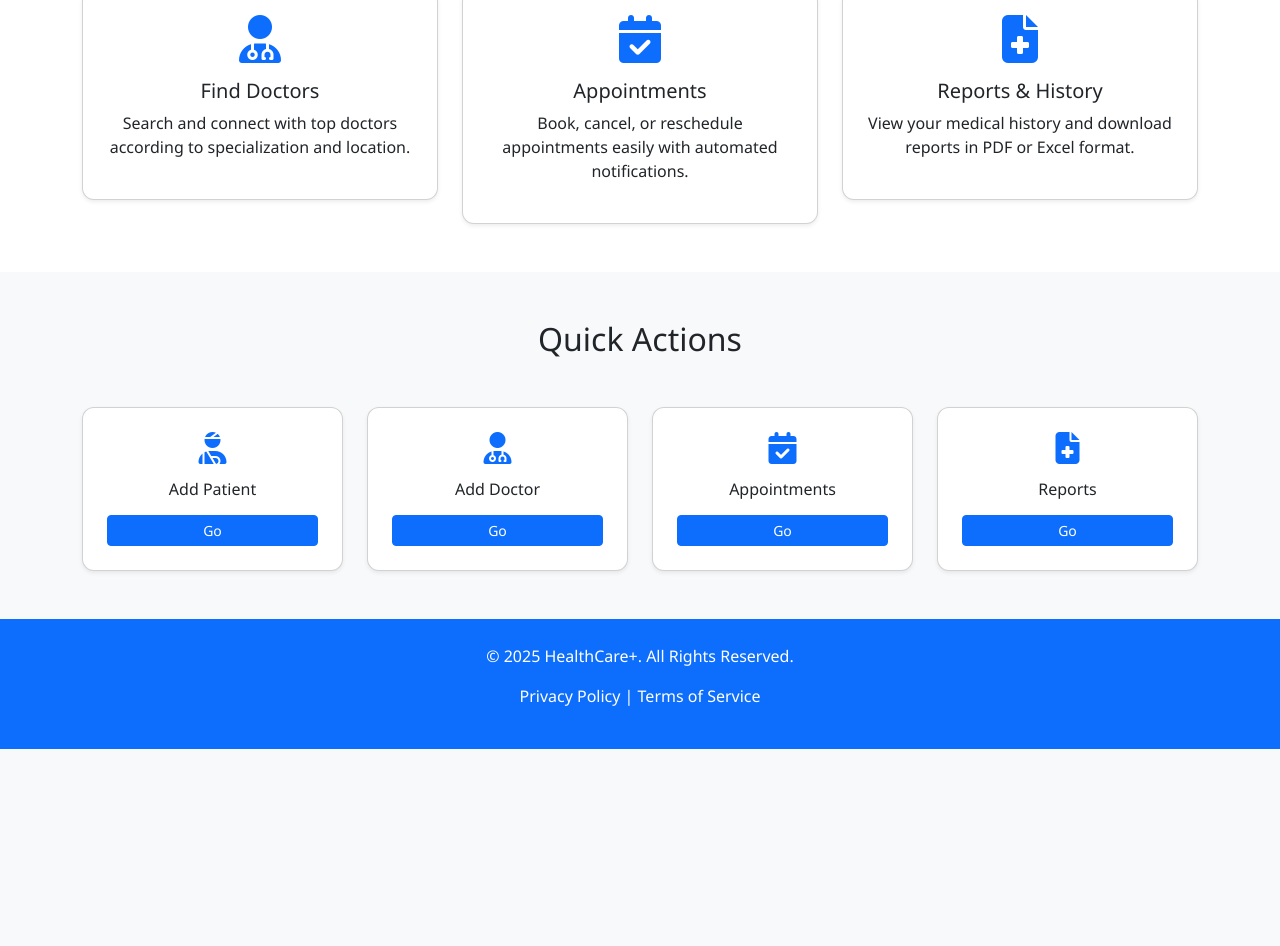
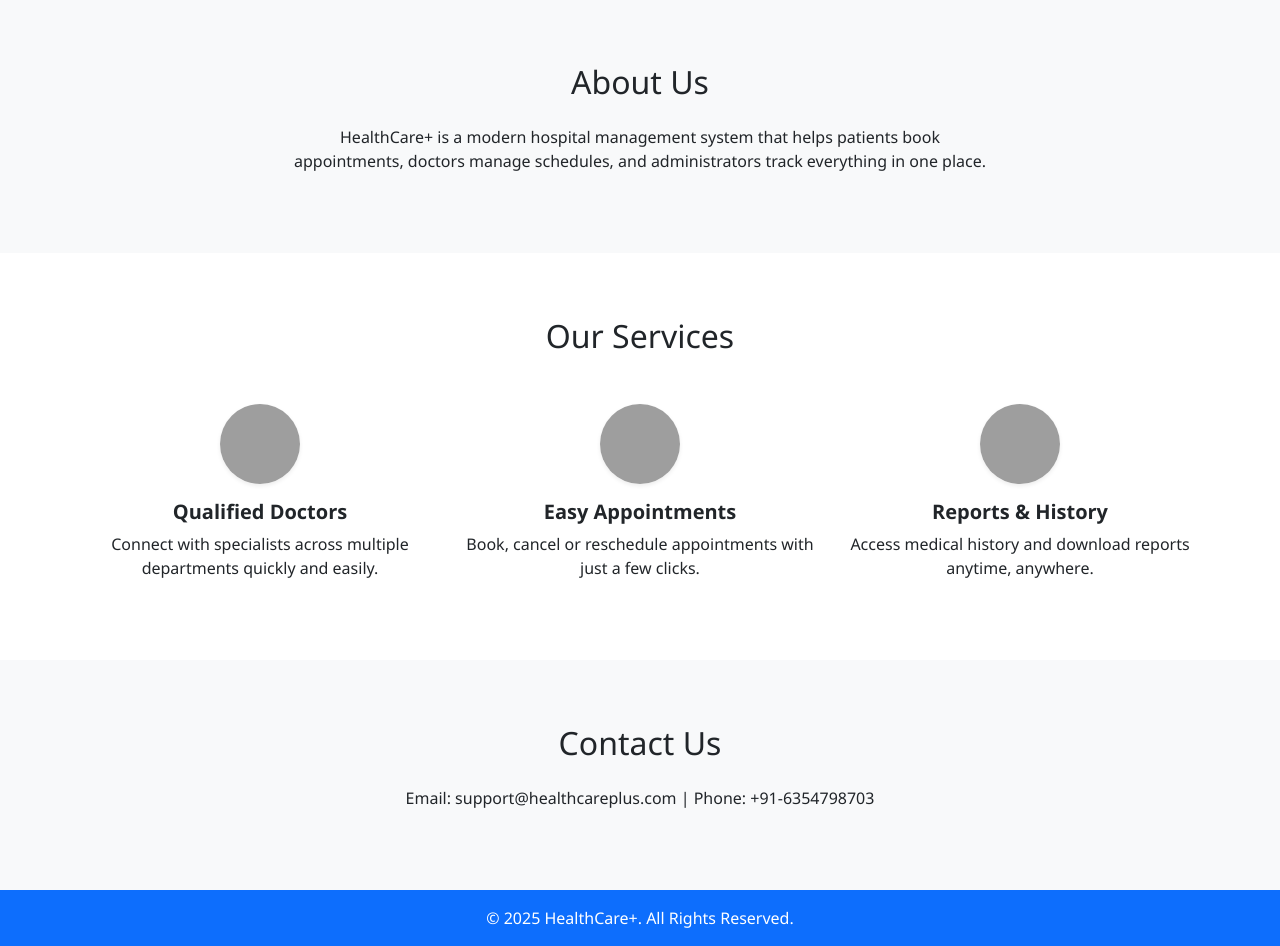
Before and after one commit to Rakshitsoni1410/hosptial-in-django, a Django app: template hospital_project/hospital/templates/home.html in a window 1280 px wide. Shown: the part 801-1747 px from the top of the page. Before the commit the page ends 1550 px from the top, so only its background shows below. Run offline with Django 5.2, Linux system fonts and the light colour scheme; the template is opened without the code that fills it, so the values that code supplies are empty; some libraries are stand-ins or nearby versions; grey boxes are pictures that could not be loaded.

Commit message:
Refactored home.html template for improved layout and styling; updated URLs and views for better routing and rendering.

```diff
--- a/hospital_project/hospital/templates/home.html
+++ b/hospital_project/hospital/templates/home.html
@@ -2,255 +2,175 @@
 <html lang="en">
 <head>
   <meta charset="UTF-8" />
-    <meta name="viewport" content="width=device-width, initial-scale=1.0" />
-    <title>HealthCare+ | Hospital Management</title>
-    <!-- Bootstrap CSS -->
-    <link
-      href="https://cdn.jsdelivr.net/npm/bootstrap@5.3.2/dist/css/bootstrap.min.css"
-      rel="stylesheet"
-    />
-    <link
-      rel="stylesheet"
-      href="https://cdnjs.cloudflare.com/ajax/libs/font-awesome/6.5.0/css/all.min.css"
-    />
+  <meta name="viewport" content="width=device-width, initial-scale=1.0"/>
+  <title>HealthCare+ | Home</title>
+  <link href="https://cdn.jsdelivr.net/npm/bootstrap@5.3.2/dist/css/bootstrap.min.css" rel="stylesheet"/>
   <style>
-      body {
-        font-family: "Segoe UI", Tahoma, Geneva, Verdana, sans-serif;
-        padding-top: 80px;
-        /* background-color: #f4f7f9; */ /* Removed gray background */
-        background-color: #ffffff; /* Use white for clean look */
+    body {font-family:'Segoe UI',Tahoma,sans-serif;}
+    /* Hero section */
+    .hero {
+      background: url('https://images.unsplash.com/photo-1588776814546-4e0c1f6c2c96?auto=format&fit=crop&w=1470&q=80')
+                center/cover no-repeat;
+      min-height: 80vh;
+      display: flex; align-items: center; justify-content: center;
+      color: #fff; text-align: center;
+      position: relative;
+    }
+    .hero::before {
+      content: "";
+      position: absolute; top: 0; left: 0; right: 0; bottom: 0;
+      background: rgba(0,0,0,0.55);
+    }
+    .hero-content {
+      position: relative;
+      z-index: 2;
+    }
+    /* Info sections */
+    section {padding:4rem 0;}
+    footer {background:#0d6efd; color:white; padding:1rem 0;}
+    footer a {color:white; text-decoration:none;}
+    .hero {
+  min-height: 100vh; /* full viewport height */
+  background:
+    linear-gradient(rgba(0, 123, 255, 0.65), rgba(0, 123, 255, 0.45)),
+    url("https://images.unsplash.com/photo-1588776814546-4e0c1f6c2c96?auto=format&fit=crop&w=1600&q=80")
+    center/cover no-repeat;
+  position: relative;
 }
 
-      .navbar-brand {
-        font-weight: 700;
-        font-size: 1.6rem;
+.hero-content {
+  max-width: 700px;
 }
 
-      footer {
-        background-color: #0d6efd;
-        color: white;
-        padding: 25px 0;
+/* Optional: gentle animated background zoom */
+.hero::before {
+  content: "";
+  position: absolute;
+  top: 0; left: 0; right: 0; bottom: 0;
+  background: inherit;
+  z-index: -1;
+  transform: scale(1);
+  animation: zoomBg 20s infinite alternate;
 }
 
-      footer a {
-        color: white;
-        text-decoration: none;
+@keyframes zoomBg {
+  0%   { transform: scale(1); }
+  100% { transform: scale(1.1); }
 }
 
-      /* Hero Section */
-      .hero {
-        background: linear-gradient(rgba(0, 0, 0, 0), rgba(0, 0, 0, 0)),
-          url("https://images.unsplash.com/photo-1588776814546-4e0c1f6c2c96?auto=format&fit=crop&w=1470&q=80")
-            no-repeat center center;
-        background-size: cover;
-        color: white;
-        padding: 120px 0;
-        text-shadow: 2px 2px 6px rgba(0, 0, 0, 0.4);
-      }
-
-      .hero h1 {
-        font-size: 3rem;
-        font-weight: 700;
-      }
-
-      .hero p {
-        font-size: 1.3rem;
-      }
-
-      /* Feature Cards */
-      .feature-card {
-        transition: transform 0.3s, box-shadow 0.3s;
-        border-radius: 12px;
-      }
-
-      .feature-card:hover {
-        transform: translateY(-8px);
-        box-shadow: 0 15px 25px rgba(0, 0, 0, 0.2);
-      }
-
-      /* Quick Actions */
-      .quick-card {
-        transition: transform 0.3s, box-shadow 0.3s;
-        border-radius: 12px;
-      }
-
-      .quick-card:hover {
-        transform: translateY(-5px);
-        box-shadow: 0 10px 20px rgba(0, 0, 0, 0.15);
-      }
-
-      section {
-        scroll-margin-top: 90px;
-      }
   </style>
 </head>
 <body>
+
 <!-- Navbar -->
-    <nav
-      class="navbar navbar-expand-lg navbar-dark bg-primary fixed-top shadow-sm"
-    >
+<nav class="navbar navbar-expand-lg navbar-dark bg-primary fixed-top shadow-sm">
   <div class="container">
-        <a class="navbar-brand" href="home.html">HealthCare+</a>
-        <button
-          class="navbar-toggler"
-          type="button"
-          data-bs-toggle="collapse"
-          data-bs-target="#navbarNav"
-          aria-controls="navbarNav"
-          aria-expanded="false"
-          aria-label="Toggle navigation"
-        >
+    <a class="navbar-brand fw-bold" href="#">HealthCare+</a>
+    <button class="navbar-toggler" type="button" data-bs-toggle="collapse" data-bs-target="#navbarNav">
       <span class="navbar-toggler-icon"></span>
     </button>
     <div class="collapse navbar-collapse" id="navbarNav">
-          <ul class="navbar-nav ms-auto align-items-lg-center">
-            <li class="nav-item">
-              <a class="nav-link active" href="#home">Home</a>
-            </li>
-            <li class="nav-item">
-              <a class="nav-link" href="templates/patient.html">Patients</a>
-            </li>
-            <li class="nav-item">
-              <a class="nav-link" href="#doctors">Doctors</a>
-            </li>
-            <li class="nav-item">
-              <a class="nav-link" href="#appointments">Appointments</a>
-            </li>
-            <li class="nav-item">
-              <a class="nav-link" href="#reports">Reports</a>
-            </li>
-            <li class="nav-item">
-              <a class="btn btn-outline-light ms-lg-3" href="#">Login</a>
-            </li>
+      <ul class="navbar-nav ms-auto">
+        <li class="nav-item"><a class="nav-link active" href="#">Home</a></li>
+        <li class="nav-item"><a class="nav-link" href="#about">About</a></li>
+        <li class="nav-item"><a class="nav-link" href="#services">Services</a></li>
+        <li class="nav-item"><a class="nav-link" href="#contact">Contact</a></li>
+        <li class="nav-item"><a class="btn btn-light ms-lg-3" href="login.html">Login</a></li>
+        <li class="nav-item"><a class="btn btn-outline-light ms-lg-2" href="register.html">Register</a></li>
       </ul>
     </div>
   </div>
 </nav>
 
 <!-- Hero Section -->
-    <section id="home" class="hero text-center mb-5">
-      <div
-        class="container p-5 rounded shadow-lg position-relative overflow-hidden"
-        style="
-          background: linear-gradient(
-              135deg,
-              rgba(0, 123, 255, 0.8),
-              rgba(0, 123, 255, 0.6)
-            ),
-            url('https://images.unsplash.com/photo-1588776814546-4e0c1f6c2c96?auto=format&fit=crop&w=1470&q=80')
-              center/cover no-repeat;
-        "
-      >
-        <h1
-          class="display-4 fw-bold mb-3 animate__animated animate__fadeInDown"
-          style="color: #fff"
-        >
-          Welcome to HealthCare+
+<header class="hero d-flex align-items-center text-center text-white">
+  <div class="container hero-content">
+    <h1 class="display-3 fw-bold mb-3 animate__animated animate__fadeInDown">
+      Welcome to <span class="text-info">HealthCare+</span>
     </h1>
-        <p
-          class="lead mb-4 animate__animated animate__fadeInUp"
-          style="color: #f8f9fa"
-        >
-          Your Health, Our Priority. Book Appointments, View Reports, Connect
-          with Top Doctors.
+    <p class="lead mb-4 animate__animated animate__fadeInUp">
+      Your Health, Our Priority. Book appointments and access reports securely.
     </p>
-        <a
-          href="#appointments"
-          class="btn btn-light btn-lg mt-3 shadow-sm"
-          style="transition: transform 0.3s, box-shadow 0.3s"
-          onmouseover="this.style.transform='translateY(-3px)'; this.style.boxShadow='0 8px 15px rgba(0,0,0,0.3)';"
-          onmouseout="this.style.transform='translateY(0)'; this.style.boxShadow='0 4px 10px rgba(0,0,0,0.2)';"
-        >
-          Book Appointment
+    <a href="#services" class="btn btn-light btn-lg shadow-sm px-4 py-2"
+       style="transition:transform 0.3s,box-shadow 0.3s;"
+       onmouseover="this.style.transform='translateY(-4px)';this.style.boxShadow='0 8px 20px rgba(0,0,0,0.3)';"
+       onmouseout="this.style.transform='none';this.style.boxShadow='0 4px 10px rgba(0,0,0,0.2)';">
+       Explore Services
     </a>
+  </div>
+</header>
+
+
+<!-- About Section -->
+<section id="about" class="bg-light">
+  <div class="container">
+    <h2 class="text-center mb-4">About Us</h2>
+    <p class="text-center mx-auto" style="max-width:700px;">
+      HealthCare+ is a modern hospital management system that helps patients book
+      appointments, doctors manage schedules, and administrators track everything in one place.
+    </p>
   </div>
 </section>
 
-    <!-- Features Section -->
-    <section class="py-5" id="features">
+<!-- Services Section -->
+<section id="services">
   <div class="container">
-        <h2 class="text-center mb-5">Our Features</h2>
+    <h2 class="text-center mb-5">Our Services</h2>
     <div class="row g-4">
-          <div class="col-md-4">
-            <div class="card shadow-sm feature-card text-center p-4">
-              <i class="fa-solid fa-user-doctor fa-3x mb-3 text-primary"></i>
-              <h5>Find Doctors</h5>
-              <p>
-                Search and connect with top doctors according to specialization
-                and location.
-              </p>
+
+      <!-- Service 1 -->
+      <div class="col-md-4 text-center">
+        <!-- Circle icon background -->
+        <div class="mb-3">
+          <img src="https://cdn-icons-png.flaticon.com/512/387/387561.png"
+               alt="Doctors"
+               class="rounded-circle shadow-sm"
+               style="width:80px;height:80px;">
         </div>
+        <h5 class="fw-bold mt-3">Qualified Doctors</h5>
+        <p>Connect with specialists across multiple departments quickly and easily.</p>
       </div>
-          <div class="col-md-4">
-            <div class="card shadow-sm feature-card text-center p-4">
-              <i class="fa-solid fa-calendar-check fa-3x mb-3 text-primary"></i>
-              <h5>Appointments</h5>
-              <p>
-                Book, cancel, or reschedule appointments easily with automated
-                notifications.
-              </p>
+
+      <!-- Service 2 -->
+      <div class="col-md-4 text-center">
+        <div class="mb-3">
+          <img src="https://cdn-icons-png.flaticon.com/512/2921/2921222.png"
+               alt="Appointments"
+               class="rounded-circle shadow-sm"
+               style="width:80px;height:80px;">
         </div>
+        <h5 class="fw-bold mt-3">Easy Appointments</h5>
+        <p>Book, cancel or reschedule appointments with just a few clicks.</p>
       </div>
-          <div class="col-md-4">
-            <div class="card shadow-sm feature-card text-center p-4">
-              <i class="fa-solid fa-file-medical fa-3x mb-3 text-primary"></i>
-              <h5>Reports & History</h5>
-              <p>
-                View your medical history and download reports in PDF or Excel
-                format.
-              </p>
+
+      <!-- Service 3 -->
+      <div class="col-md-4 text-center">
+        <div class="mb-3">
+          <img src="https://cdn-icons-png.flaticon.com/512/2966/2966327.png"
+               alt="Reports"
+               class="rounded-circle shadow-sm"
+               style="width:80px;height:80px;">
         </div>
+        <h5 class="fw-bold mt-3">Reports & History</h5>
+        <p>Access medical history and download reports anytime, anywhere.</p>
       </div>
+
     </div>
   </div>
 </section>
 
-    <!-- Quick Access Section -->
-    <section class="py-5 bg-light" id="quick-actions">
-      <div class="container">
-        <h2 class="text-center mb-5">Quick Actions</h2>
-        <div class="row g-4 justify-content-center">
-          <div class="col-md-3">
-            <div class="card shadow-sm quick-card text-center p-4">
-              <i class="fa-solid fa-user-injured fa-2x mb-3 text-primary"></i>
-              <h6>Add Patient</h6>
-              <a href="#" class="btn btn-primary btn-sm mt-2">Go</a>
-            </div>
-          </div>
-          <div class="col-md-3">
-            <div class="card shadow-sm quick-card text-center p-4">
-              <i class="fa-solid fa-user-doctor fa-2x mb-3 text-primary"></i>
-              <h6>Add Doctor</h6>
-              <a href="#" class="btn btn-primary btn-sm mt-2">Go</a>
-            </div>
-          </div>
-          <div class="col-md-3">
-            <div class="card shadow-sm quick-card text-center p-4">
-              <i class="fa-solid fa-calendar-check fa-2x mb-3 text-primary"></i>
-              <h6>Appointments</h6>
-              <a href="#" class="btn btn-primary btn-sm mt-2">Go</a>
-            </div>
-          </div>
-          <div class="col-md-3">
-            <div class="card shadow-sm quick-card text-center p-4">
-              <i class="fa-solid fa-file-medical fa-2x mb-3 text-primary"></i>
-              <h6>Reports</h6>
-              <a href="#" class="btn btn-primary btn-sm mt-2">Go</a>
-            </div>
-          </div>
-        </div>
+<!-- Contact Section -->
+<section id="contact" class="bg-light">
+  <div class="container text-center">
+    <h2 class="mb-4">Contact Us</h2>
+    <p>Email: support@healthcareplus.com | Phone: +91-6354798703</p>
   </div>
 </section>
 
-    <!-- Footer -->
-    <footer>
-      <div class="container text-center">
-        <p>&copy; 2025 HealthCare+. All Rights Reserved.</p>
-        <p><a href="#">Privacy Policy</a> | <a href="#">Terms of Service</a></p>
-      </div>
+<footer class="text-center">
+  &copy; 2025 HealthCare+. All Rights Reserved.
 </footer>
 
-    <!-- Bootstrap JS -->
 <script src="https://cdn.jsdelivr.net/npm/bootstrap@5.3.2/dist/js/bootstrap.bundle.min.js"></script>
 </body>
 </html>
--- a/hospital_project/hospital_project/urls.py
+++ b/hospital_project/hospital_project/urls.py
@@ -4,9 +4,5 @@ from hospital import views
 
 urlpatterns = [
     path('admin/', admin.site.urls),
-    path('', views.home, name='home'),
-    path('add-patient/', views.add_patient, name='add_patient'),
-    path('add-doctor/', views.add_doctor, name='add_doctor'),
-    path('appointment/', views.appointment, name='appointment'),
-    path('report/', views.report, name='report'),
+    path('home/', views.home, name='hospital'),
 ]
```
Also changed, not shown: hospital_project/hospital/urls.py (+2 -7 lines), hospital_project/hospital/views.py (+1 -10 lines). Lines whose indentation alone changed are shown as unchanged.
